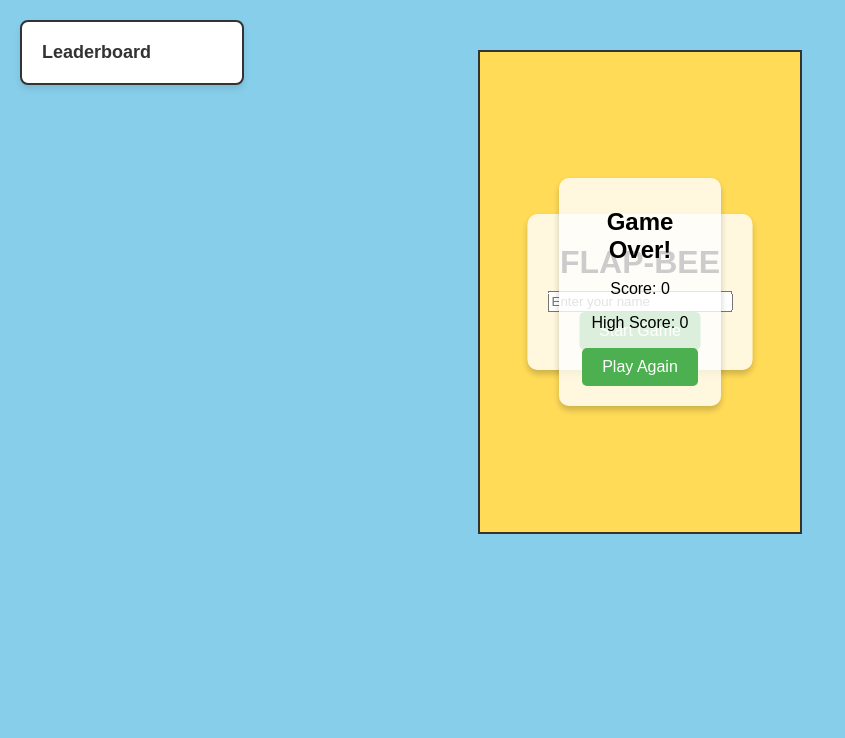
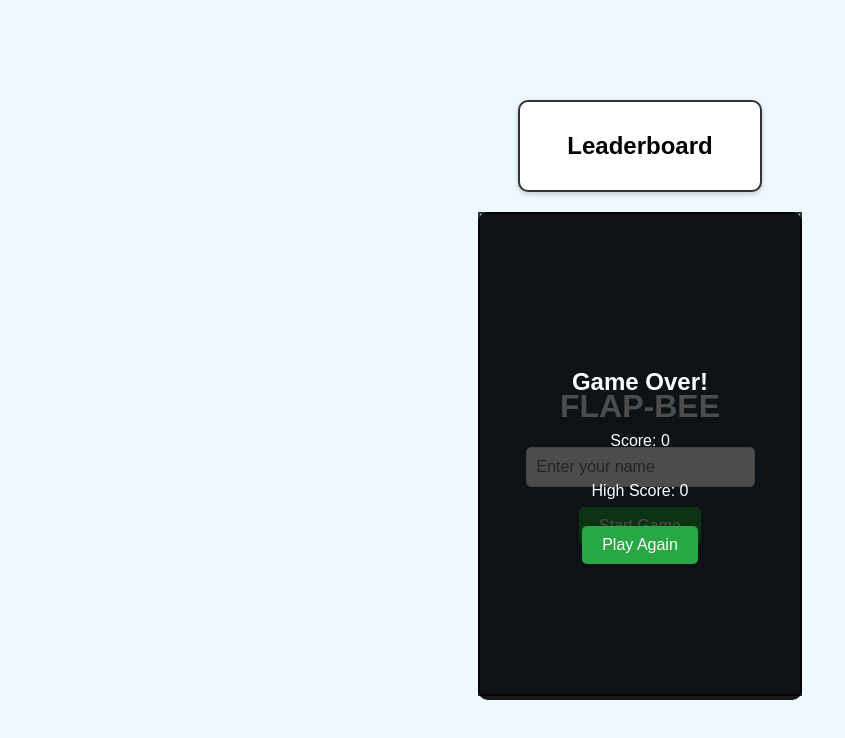
Before and after one commit to duckworths/flap-bee, a plain HTML site: page index.html in a window 1280 px wide. Shown: the whole page, without its empty margins (0-845 px from the left). Drawn offline with Linux system fonts and the light colour scheme; no server answers.

Commit message:
Update styles.css

```diff
--- a/styles.css
+++ b/styles.css
@@ -1,75 +1,74 @@
 body {
     margin: 0;
-    padding: 0;
     font-family: Arial, sans-serif;
-    background-color: #87CEEB; /* Sky blue background */
-    text-align: center; /* Center-align content */
-}
-
-h1, h2 {
-    margin: 10px;
+    background-color: #f0f8ff;
+    display: flex;
+    flex-direction: column;
+    align-items: center;
+    justify-content: center;
+    height: 100vh;
 }
 
 #leaderboard {
-    position: absolute;
-    top: 20px;
-    left: 20px;
+    text-align: center;
+    margin-bottom: 20px;
     background-color: #fff;
     border: 2px solid #333;
-    border-radius: 8px;
+    border-radius: 10px;
     padding: 10px;
-    width: 200px;
-    box-shadow: 0 4px 6px rgba(0, 0, 0, 0.1);
-    text-align: left;
-}
-
-#leaderboard h2 {
-    font-size: 18px;
-    color: #333;
-}
-
-#leaderboard p {
-    margin: 5px 0;
-    font-size: 14px;
-    color: #555;
+    width: 220px;
+    box-shadow: 0 2px 5px rgba(0, 0, 0, 0.2);
 }
 
 .game-container {
     position: relative;
     display: inline-block;
-    margin-top: 50px;
+}
+
+canvas {
+    border: 2px solid #333;
+    background-color: #87CEEB;
 }
 
 #startScreen, #gameOverScreen {
     position: absolute;
-    top: 50%;
-    left: 50%;
-    transform: translate(-50%, -50%);
-    background: rgba(255, 255, 255, 0.8);
-    padding: 20px;
+    top: 0;
+    left: 0;
+    right: 0;
+    bottom: 0;
+    display: flex;
+    flex-direction: column;
+    align-items: center;
+    justify-content: center;
+    background: rgba(0, 0, 0, 0.7);
+    color: #fff;
+    text-align: center;
     border-radius: 10px;
-    box-shadow: 0 4px 6px rgba(0, 0, 0, 0.2);
-    text-align: center;
+}
+
+.hidden {
+    display: none;
 }
 
 button {
+    margin-top: 10px;
     padding: 10px 20px;
     font-size: 16px;
-    cursor: pointer;
-    background-color: #4CAF50;
-    color: #fff;
+    background-color: #28a745;
+    color: white;
     border: none;
     border-radius: 5px;
-    transition: background-color 0.3s;
+    cursor: pointer;
 }
 
 button:hover {
-    background-color: #45a049;
+    background-color: #218838;
 }
 
-canvas {
-    background-color: #ffdb58; /* Add fallback color in case background image fails */
-    display: block;
-    margin: auto;
-    border: 2px solid #333;
+input {
+    padding: 10px;
+    margin-bottom: 10px;
+    border-radius: 5px;
+    border: 1px solid #ddd;
+    font-size: 16px;
 }
```
